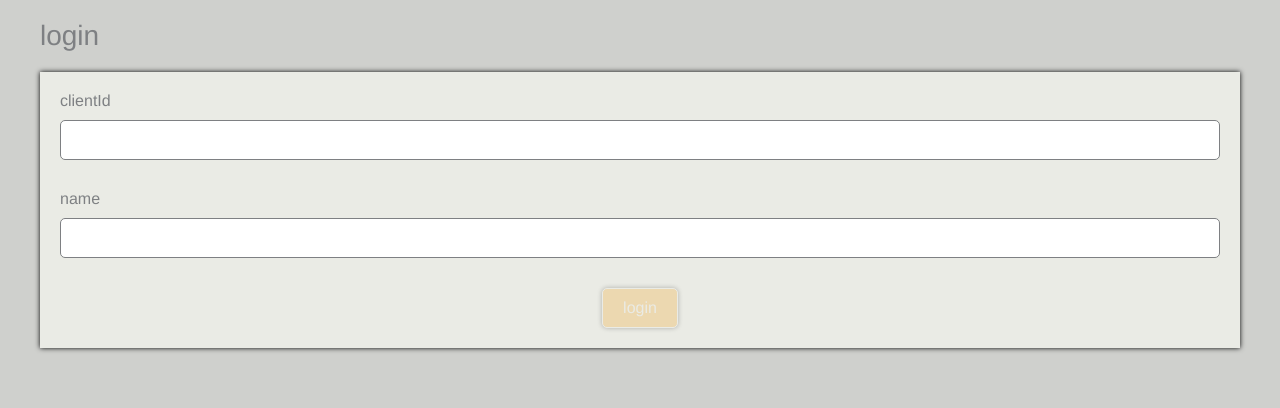
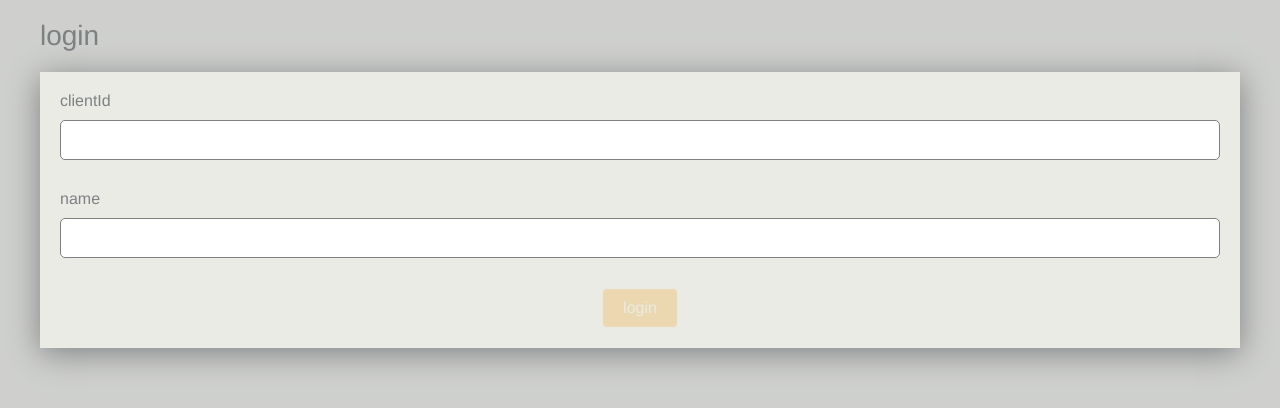
Before and after one commit to sebastien-p/twitch-unfollow-tracker, a React (Create React App) app: page /login in a window 1280 px wide. Shown: the top 408 px of the page. Built offline with nearby package versions, Linux system fonts and the light colour scheme; what i18next-xhr-backend would draw is missing.

Commit message:
Adjust some styling

```diff
--- a/src/components/Button.tsx
+++ b/src/components/Button.tsx
@@ -26,7 +26,6 @@ export const Button = styled(PureButton)`
   };
   border: 1px solid;
   border-radius: ${({ theme }) => theme.margin / 2}px;
-  box-shadow: 0 0 5px 0 black;
   color: ${({ theme }) => theme.foregroundColor};
   cursor: pointer;
   display: inline-block;
--- a/src/components/Content.tsx
+++ b/src/components/Content.tsx
@@ -6,7 +6,9 @@ type ContentProps = {
 
 export const Content = styled.main<ContentProps>`
   background: ${({ theme }) => theme.foregroundColor};
-  box-shadow: 0 0 5px 0 black;
+  box-shadow: ${({ theme: { margin, teteColor } }) => {
+    return `0 ${margin / 2}px ${margin * 3}px ${teteColor}`
+  }};
   flex: ${({ flex }) => flex ? 1 : 0} 1 auto;
   overflow: auto;
   margin: 0 ${({ theme }) => theme.margin * 4}px;
--- a/src/components/Header.tsx
+++ b/src/components/Header.tsx
@@ -7,5 +7,6 @@ export const Header = styled.header`
   flex: none;
   justify-content: space-between;
   padding: ${({ theme }) => theme.margin}px;
+  white-space: nowrap;
   width: 100%;
 `;
--- a/src/components/Title.tsx
+++ b/src/components/Title.tsx
@@ -31,6 +31,8 @@ export const Title = styled(PureTitle)`
 
   ${Header} & {
     color: ${({ theme }) => theme.foregroundColor};
+    overflow: hidden;
     padding: 0;
+    text-overflow: ellipsis;
   }
 `;
```
